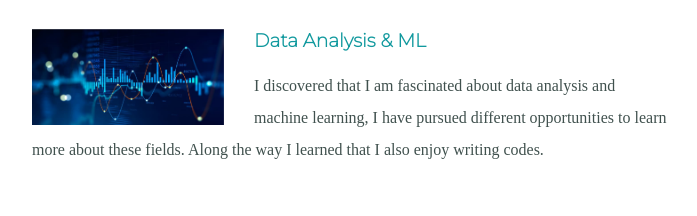
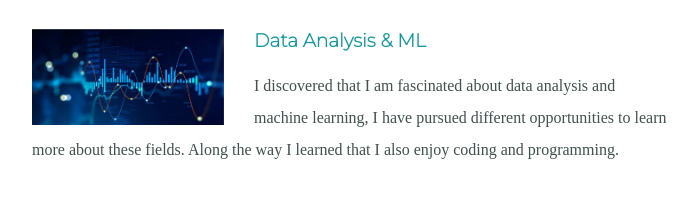
Before and after one commit to KodingSum/myprofile, a plain HTML site: page index.html in a window 1280 px wide. Shown: the part 1775-1991 px from the top of the page, without its empty margins (288-985 px from the left). Drawn offline with Linux system fonts and the light colour scheme; a web font is replaced by a local one.

Commit message:
Update index.html
Made grammatical corrections

```diff
--- a/index.html
+++ b/index.html
@@ -31,7 +31,7 @@
           <div class="skill-row">
             <img class="graph" src="images/graph.jpg" alt="graph-img">
             <h3>Data Analysis & ML</h3>
-            <p class="data_analysis">I discovered that I am fascinated about data analysis and machine learning, I have pursued different opportunities to learn more about these fields. Along the way I learned that I also enjoy writing codes.</p>
+            <p class="data_analysis">I discovered that I am fascinated about data analysis and machine learning, I have pursued different opportunities to learn more about these fields. Along the way I learned that I also enjoy coding and programming.</p>
           </div>
 
           <div class="skill-row">
```
